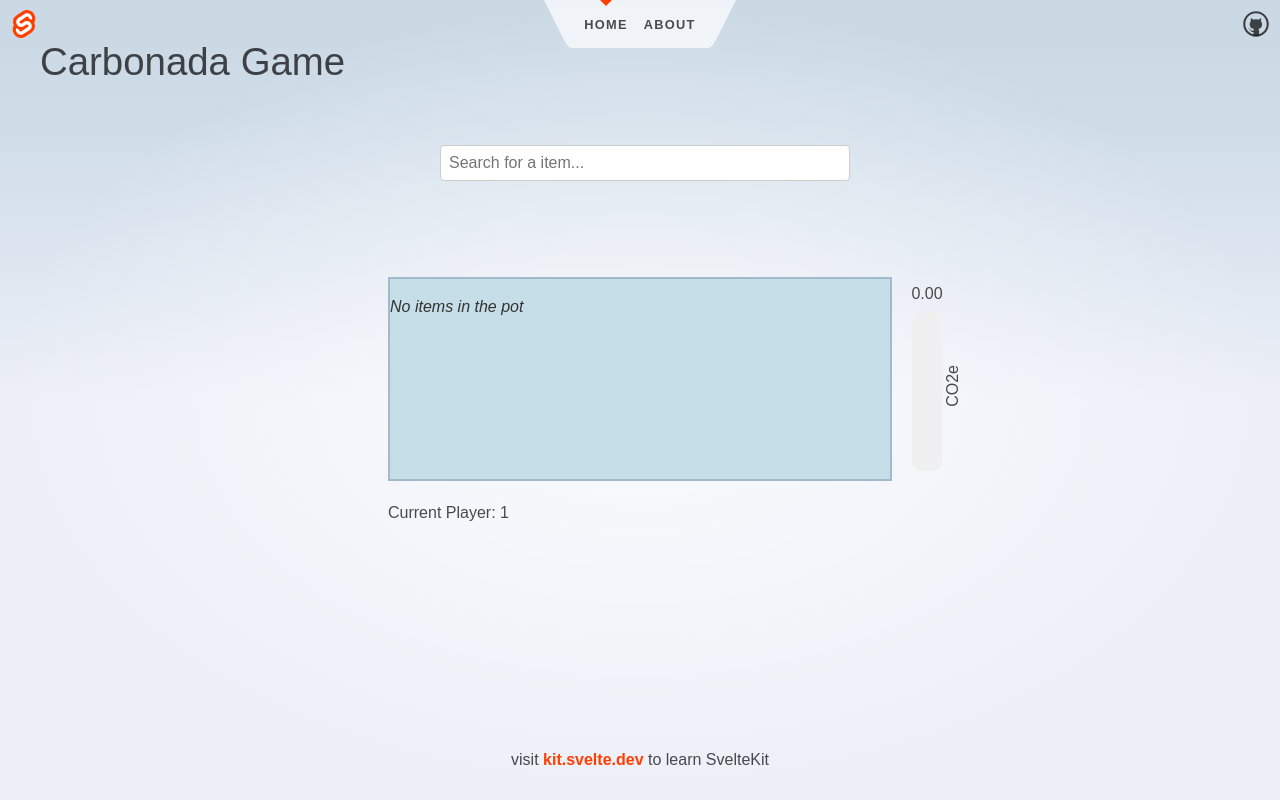
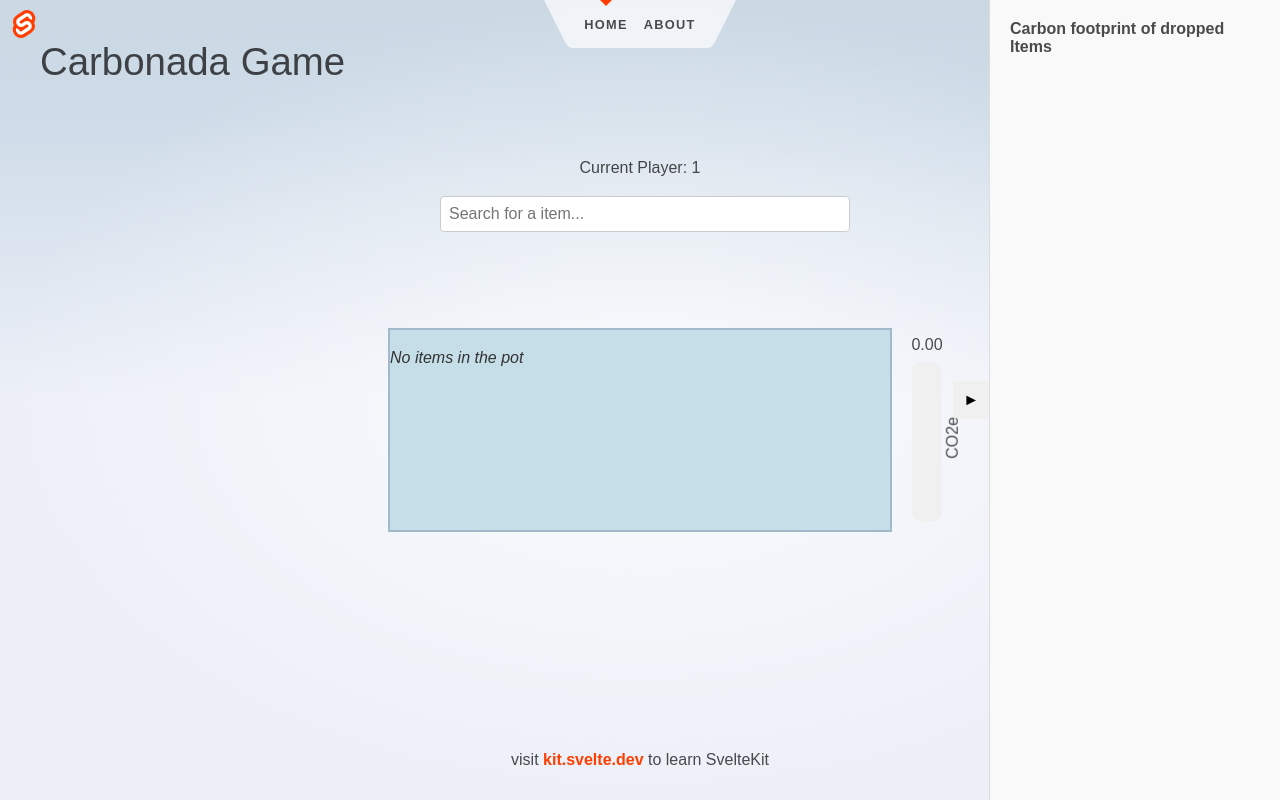
Before and after one commit to Vokturz/carbon-front, a SvelteKit app: page / in a window 1280 px wide. Both pictures are taken after a click on the button "Start Game". Built offline with nearby package versions, Linux system fonts and the light colour scheme.

Commit message:
Improve UI, add loading indicator, adjust CO2e limit

```diff
--- a/package.json
+++ b/package.json
@@ -31,6 +31,7 @@
 	},
 	"type": "module",
 	"dependencies": {
+		"@sveltejs/adapter-vercel": "^5.4.3",
 		"fastest-levenshtein": "^1.0.16",
 		"node-xlsx": "^0.24.0"
 	}
--- a/src/routes/Header.svelte
+++ b/src/routes/Header.svelte
@@ -34,8 +34,17 @@
 		</a>
 	</div>
 </header>
+<h1 class="header">Carbonada Game</h1>
 
 <style>
+
+	.header {
+		position: absolute;
+		top: 30px;
+		left: 30px;
+		margin: 0;
+		padding: 10px;
+  	}
 	header {
 		display: flex;
 		justify-content: space-between;
--- a/src/routes/api/mock/+server.ts
+++ b/src/routes/api/mock/+server.ts
@@ -13,8 +13,12 @@ export interface Item {
     model: string;
 }
 
+const delay = (ms: number) => new Promise(resolve => setTimeout(resolve, ms))
+
 export async function POST({ request }: RequestEvent) {
     const { product, country = undefined, model = undefined } = await request.json();
+
+    await delay(1000)
 
     const item: Item = {
         product,
--- a/src/routes/carbonada/Carbonada.svelte
+++ b/src/routes/carbonada/Carbonada.svelte
@@ -5,23 +5,23 @@
 	import PlayerSelection from './PlayerSelection.svelte';
 	import CarbonadaDisplay from './CarbonadaDisplay.svelte';
 	import GameOver from './GameOver.svelte';
-	import CardList from './CardList.svelte';
+	import ItemsList from './ItemsList.svelte';
 	import SearchItem from './SearchItem.svelte';
 
   </script>
 
 <main>
-	<h1 class="header">Carbonada Game</h1>
 	{#if !$gameState.started}
 	  <PlayerSelection on:start={startGame} />
 	{:else if !$gameState.over}
-	  <!-- <CardList /> -->
+	<p>Current Player: {$gameState.currentPlayerTurn}</p>
+	  <ItemsList />
 	  <SearchItem />
 	  <CarbonadaDisplay />
 	  <div class="player-info">
 
 	</div>
-	<p>Current Player: {$gameState.currentPlayerTurn}</p>
+
 	{:else}
 	  <GameOver on:restart={restartGame} />
 	{/if}
@@ -38,11 +38,8 @@
 		margin-bottom: 20px;
 	}
 
-	.header {
-		position: absolute;
-		top: 30px;
-		left: 30px;
-		margin: 0;
-		padding: 10px;
-  	}
+	p {
+		position: relative;
+		text-align: center;
+	}
   </style>
--- a/src/routes/carbonada/CarbonadaDisplay.svelte
+++ b/src/routes/carbonada/CarbonadaDisplay.svelte
@@ -17,7 +17,7 @@
     }
 
     function getRandomDelay() {
-        return Math.random() * 5;
+        return Math.random() * 2;
     }
 </script>
 
--- a/src/routes/carbonada/CardList.svelte
+++ /dev/null
@@ -1,49 +0,0 @@
-<script>
-    import { carbonada } from './stores';
-</script>
-
-<div class="cards-dropped-list">
-    <h4>Carbon footprint of dropped Items</h4>
-    <ul>
-        {#each $carbonada as card (card.name)}
-            <li>
-                <b>{card.name}</b>: {card.carbonFootprint.toFixed(2)} CO2e
-            </li>
-        {/each}
-    </ul>
-</div>
-
-<style>
-
-    .cards-dropped-list {
-            position: absolute;
-            left: 10px;
-            top: 10px;
-            bottom: 0;
-            width: 20%;
-            display: flex;
-            flex-direction: column;
-            padding: 50px;
-            /* background-color: #f9f9f9; */
-            border-right: 1px solid #ddd;
-            overflow-y: auto;
-            z-index: 1;
-        }
-
-    .cards-dropped-list h4 {
-        margin-top: 0;
-        margin-bottom: 10px;
-    }
-
-    .cards-dropped-list ul {
-        list-style-type: none;
-        padding: 0;
-        margin: 0;
-    }
-
-    .cards-dropped-list li {
-        margin-bottom: 5px;
-        font-size: 14px;
-    }
-
-</style>
--- /dev/null
+++ b/src/routes/carbonada/ItemsList.svelte
@@ -0,0 +1,68 @@
+<script lang="ts">
+    import { carbonada } from './stores';
+    import { slide } from 'svelte/transition';
+    let isOpen = true;
+</script>
+
+<div class="items-list-container">
+    <button class="toggle-button" on:click={() => isOpen = !isOpen}>
+        {isOpen ? '►' : '◄'}
+    </button>
+    {#if isOpen}
+        <div class="items-dropped-list" transition:slide={{duration: 300, axis: "x"}}>
+            <h4>Carbon footprint of dropped Items</h4>
+            <ul>
+                {#each $carbonada as item (item.product)}
+                    <li>
+                        <b>{item.product}</b>: {item.carbon_footprint.toFixed(2)} CO2e
+                    </li>
+                {/each}
+            </ul>
+        </div>
+    {/if}
+</div>
+
+<style>
+    .items-list-container {
+        position: fixed;
+        right: 0;
+        top: 0;
+        bottom: 0;
+        display: flex;
+    }
+
+    .toggle-button {
+        align-self: center;
+        background-color: #f0f0f0;
+        border: none;
+        padding: 10px;
+        cursor: pointer;
+    }
+
+    .items-dropped-list {
+        width: 250px;
+        height: 100%;
+        display: flex;
+        flex-direction: column;
+        padding: 20px;
+        background-color: #f9f9f9;
+        border-left: 1px solid #ddd;
+        overflow-y: auto;
+    }
+
+    .items-dropped-list h4 {
+        margin-top: 0;
+        margin-bottom: 10px;
+    }
+
+    .items-dropped-list ul {
+        list-style-type: none;
+        padding: 0;
+        margin: 0;
+    }
+
+    .items-dropped-list li {
+        margin-bottom: 5px;
+        font-size: 14px;
+    }
+</style>
--- a/src/routes/carbonada/SearchItem.svelte
+++ b/src/routes/carbonada/SearchItem.svelte
@@ -1,6 +1,6 @@
 <script lang="ts">
   import { onMount } from 'svelte';
-  import { currentItem } from './stores'; // Adjust the import path as necessary
+  import { currentItem, loading } from './stores'; // Adjust the import path as necessary
   import type { Item } from './types';
   import { placeItem } from './carbonadaLogic';
 
@@ -11,6 +11,8 @@
   }
 
   async function fetchSearchResults(product: string) {
+
+    loading.set(true);
     try {
       const response = await fetch('/api/mock', {
         method: 'POST',
@@ -26,12 +28,13 @@
 
       const item: Item = await response.json();
       currentItem.set(item);
-      console.log('Search results:', item);
       placeItem(item);
       searchQuery = '';
       // Handle the search results as needed
     } catch (error) {
       console.error('Fetch error:', error);
+    } finally {
+      loading.set(false);
     }
   }
 
@@ -46,6 +49,9 @@
 <div class="search-container">
   <div class="search-bar">
     <i class="fas fa-search icon"></i>
+    {#if $loading}
+    <div class="loading-indicator">Loading...</div>
+    {:else}
     <input
       type="text"
       placeholder="Search for a item..."
@@ -53,6 +59,7 @@
       on:keydown={handleKeyDown}
       bind:value={searchQuery}
     />
+    {/if}
   </div>
 </div>
 
@@ -85,4 +92,13 @@
     transform: translateY(-50%);
     color: #888;
   }
+
+  .loading-indicator {
+    position: absolute;
+    left: 50%;
+    top: 50%;
+    transform: translate(-50%, -50%);
+    font-size: 0.8rem;
+    color: #888;
+  }
 </style>
--- a/src/routes/carbonada/carbonadaLogic.ts
+++ b/src/routes/carbonada/carbonadaLogic.ts
@@ -1,5 +1,5 @@
 import { get } from 'svelte/store';
-import { carbonada, currentItem, gameState, progress } from './stores';
+import { carbonada, currentItem, gameState, loading, progress } from './stores';
 import type { Item, GameState } from './types';
 
 export function startGame(event: CustomEvent) {
@@ -11,10 +11,12 @@ export function startGame(event: CustomEvent) {
     over: false,
     currentPlayerTurn: 1,
     playerScores: Array(numberOfPlayers).fill(0),
-    maxCO2e: 1000,
+    maxCO2e: 100,
     currentCO2e: 0
   });
   currentItem.set(null);
+  progress.set(0)
+  loading.set(false)
 }
 
 export function placeItem(card: Item) {
@@ -45,8 +47,10 @@ export function restartGame() {
     over: false,
     currentPlayerTurn: 1,
     playerScores: [],
-    maxCO2e: 1000,
+    maxCO2e: 0,
     currentCO2e: 0
   });
   carbonada.set([]);
+  progress.set(0)
+  loading.set(false)
 }
--- a/src/routes/carbonada/stores.ts
+++ b/src/routes/carbonada/stores.ts
@@ -3,6 +3,7 @@ import type { Item, GameState } from './types';
 
 export const carbonada = writable<Item[]>([]); // list of items
 export const currentItem = writable<Item | null>(null);
+export const loading = writable(false);
 export const gameState = writable<GameState>({
   started: false,
   over: false,
--- a/svelte.config.js
+++ b/svelte.config.js
@@ -1,4 +1,5 @@
-import adapter from '@sveltejs/adapter-auto';
+// import adapter from '@sveltejs/adapter-auto';
+import adapter from '@sveltejs/adapter-vercel';
 import { vitePreprocess } from '@sveltejs/vite-plugin-svelte';
 
 /** @type {import('@sveltejs/kit').Config} */
@@ -8,10 +9,9 @@ const config = {
 	preprocess: vitePreprocess(),
 
 	kit: {
-		// adapter-auto only supports some environments, see https://kit.svelte.dev/docs/adapter-auto for a list.
-		// If your environment is not supported, or you settled on a specific environment, switch out the adapter.
-		// See https://kit.svelte.dev/docs/adapters for more information about adapters.
-		adapter: adapter()
+		adapter: adapter({
+			runtime: 'nodejs18.x',
+		})
 	}
 };
 
```
